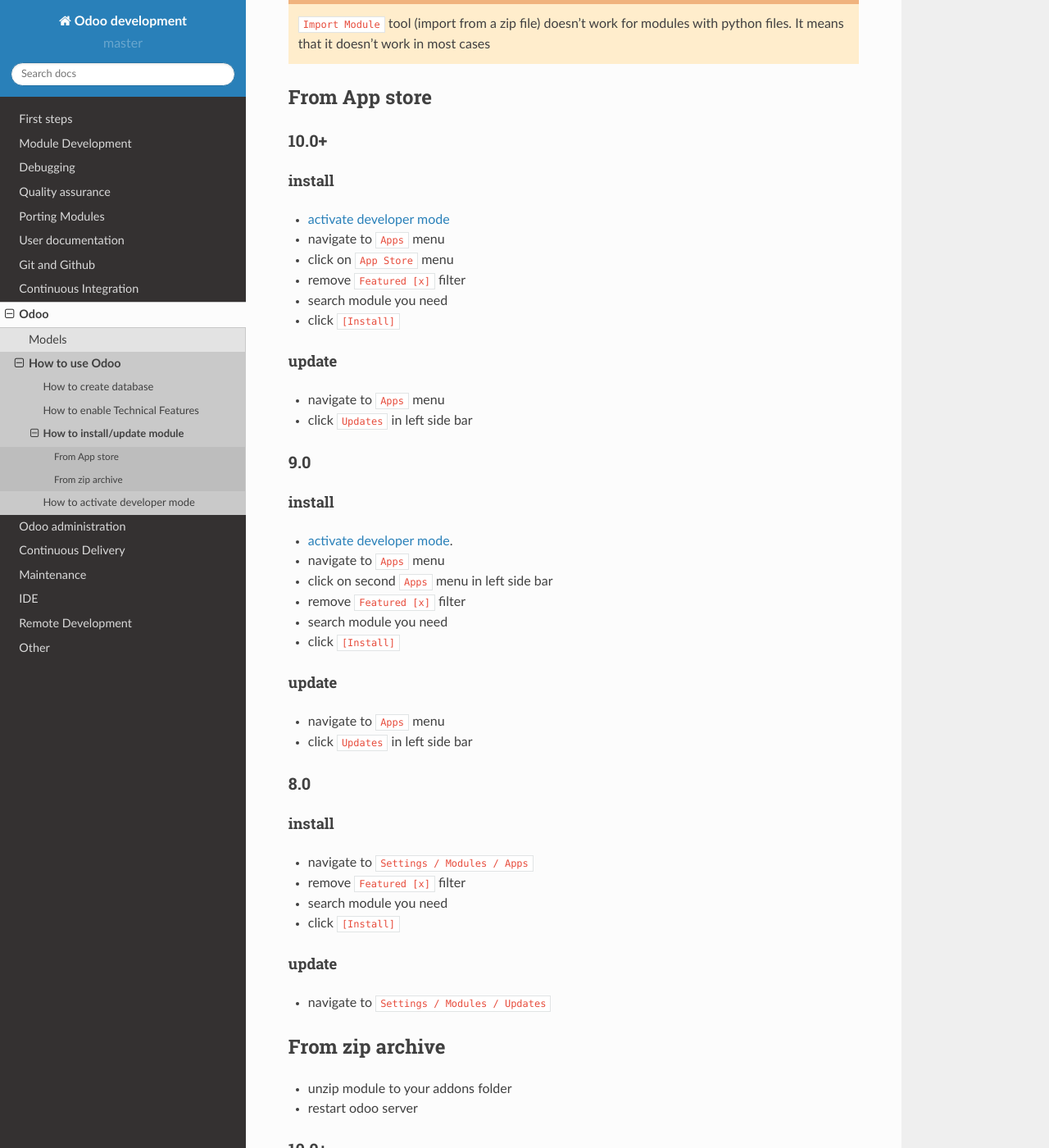
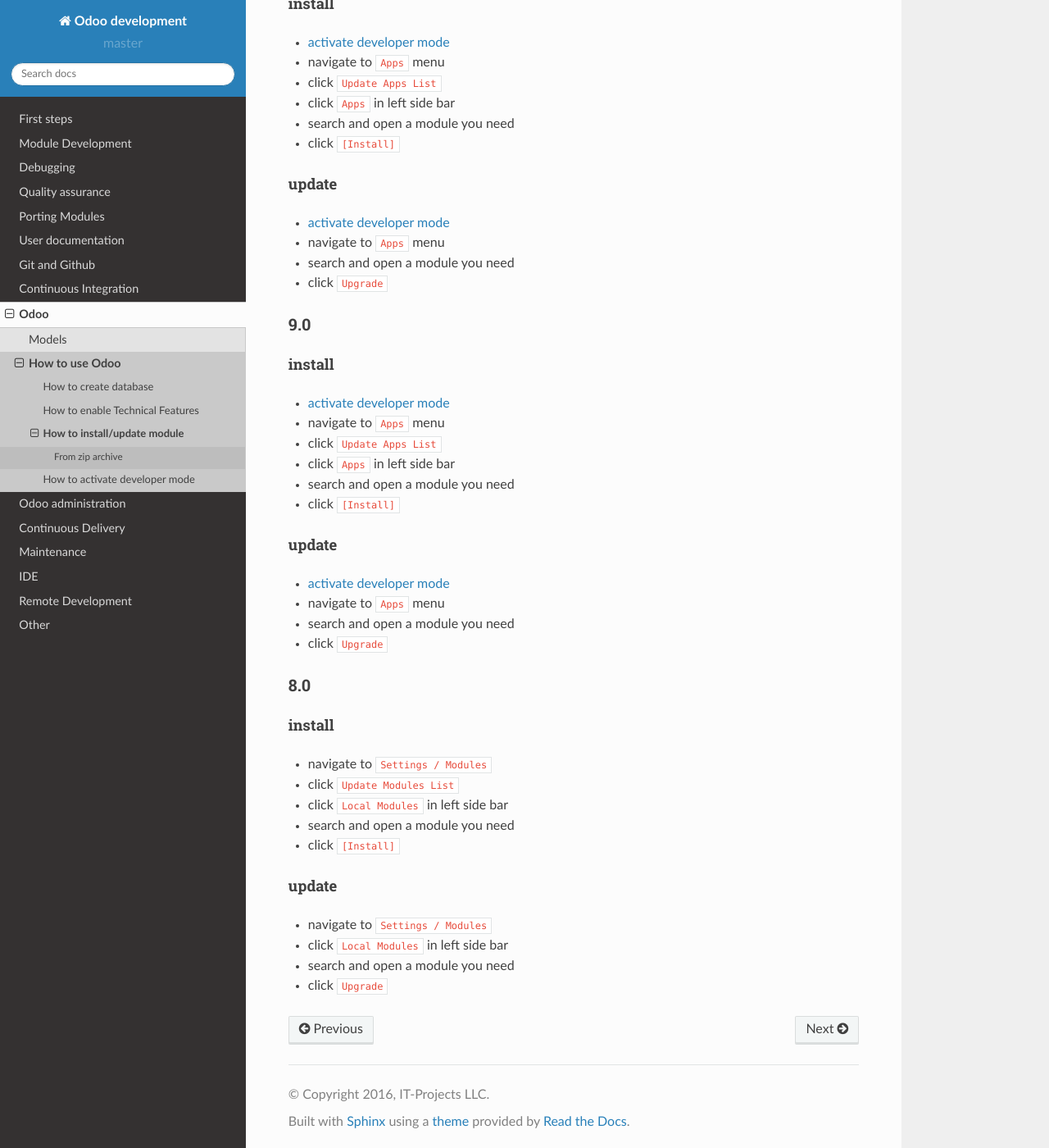
Before and after one commit to itpp-labs/odoo-development, a Sphinx documentation site: the page built from docs/odoo/usage/install-module.rst, in a window 1280 px wide and 1400 px high, scrolled down 736 px. Shown: the whole window at 82% size. Built offline with Sphinx 7.4.7 and the Read the Docs theme 2.0.0, drawn with Linux system fonts in a browser that asks for light colours; some of the changed text lies outside the part shown.

Commit message:
FIX: From App store is obsolete
The menu has only link to apps store

```diff
--- a/docs/odoo/usage/install-module.rst
+++ b/docs/odoo/usage/install-module.rst
@@ -1,73 +1,11 @@
 ==============================
  How to install/update module
 ==============================
-
-There are several ways to install/update a module
 
 .. contents::
    :local:
 
 .. warning:: ``Import Module`` tool (import from a zip  file) doesn't work for modules with python files. It means that it doesn't work in most cases
-
-From App store
-==============
-
-10.0+
------
-
-install
-~~~~~~~
-
-* :doc:`activate developer mode <debug-mode>`
-* navigate to ``Apps`` menu
-* click on ``App Store`` menu
-* remove ``Featured [x]`` filter
-* search module you need
-* click ``[Install]``
-
-update
-~~~~~~
-
-* navigate to ``Apps`` menu
-* click ``Updates`` in left side bar
-
-
-9.0
----
-
-install
-~~~~~~~
-
-* :doc:`activate developer mode <debug-mode>`.
-* navigate to ``Apps`` menu
-* click on second ``Apps`` menu in left side bar
-* remove ``Featured [x]`` filter
-* search module you need
-* click ``[Install]``
-
-update
-~~~~~~
-
-* navigate to ``Apps`` menu
-* click ``Updates`` in left side bar
-
-8.0
----
-
-install
-~~~~~~~
-
-* navigate to ``Settings / Modules / Apps``
-* remove ``Featured [x]`` filter
-* search module you need
-* click ``[Install]``
-
-
-update
-~~~~~~
-
-* navigate to ``Settings / Modules / Updates``
-
 
 From zip archive
 ================
```
